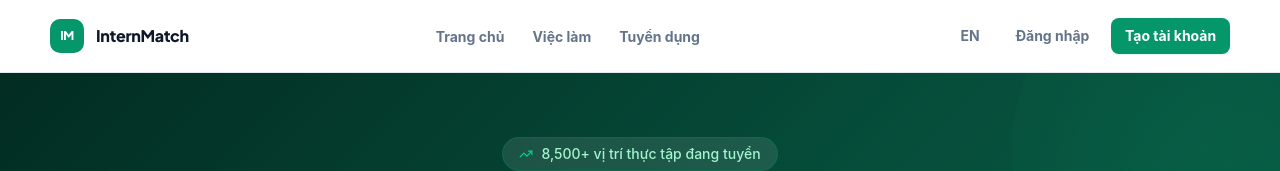
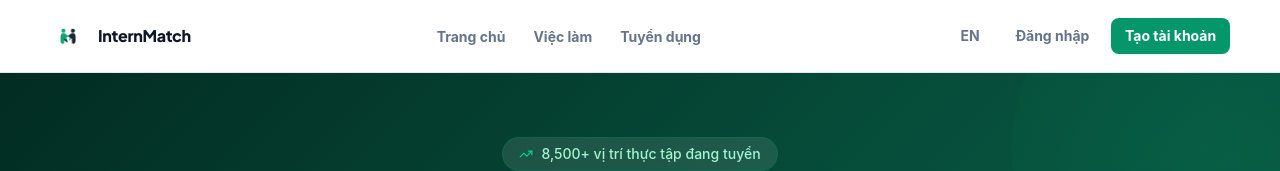
Before and after one commit to Dyu-36/InternMatch, a Next.js app: page / in a window 1280 px wide. Shown: the top 171 px of the page. Built offline with nearby package versions, Linux system fonts and the light colour scheme; no server answers; the database is empty.

Commit message:
feat: add InternMatch brand logo and favicon

```diff
--- a/src/app/layout.tsx
+++ b/src/app/layout.tsx
@@ -30,6 +30,11 @@ export const metadata: Metadata = {
     template: "%s | InternMatch",
   },
   description: "Nền tảng kết nối sinh viên và doanh nghiệp tuyển dụng thực tập.",
+  icons: {
+    icon: "/brand/internmatch-logo.svg",
+    shortcut: "/brand/internmatch-logo.svg",
+    apple: "/brand/internmatch-logo.svg",
+  },
 };
 
 export default async function RootLayout({ children }: { children: React.ReactNode }) {
--- a/src/components/layout/SiteHeader.tsx
+++ b/src/components/layout/SiteHeader.tsx
@@ -2,6 +2,7 @@
 
 import { useT } from '@/context/LocaleContext';
 
+import Image from "next/image";
 import Link from "next/link";
 import { Menu, X } from "lucide-react";
 import { useState } from "react";
@@ -28,7 +29,15 @@ export function SiteHeader() {
     <header className="site-header">
       <Container className="site-header__inner">
         <Link className="site-brand" href="/" aria-label={t("InternMatch - Trang chủ")} onClick={() => setOpen(false)}>
-          <span className="site-brand__mark" aria-hidden="true">IM</span>
+          <Image
+            className="h-9 w-9 shrink-0 object-contain"
+            src="/brand/internmatch-logo.svg"
+            alt=""
+            width={36}
+            height={36}
+            priority
+            unoptimized
+          />
           <span>InternMatch</span>
         </Link>
 
```
Also changed, not shown: public/brand/internmatch-logo.svg (added).
